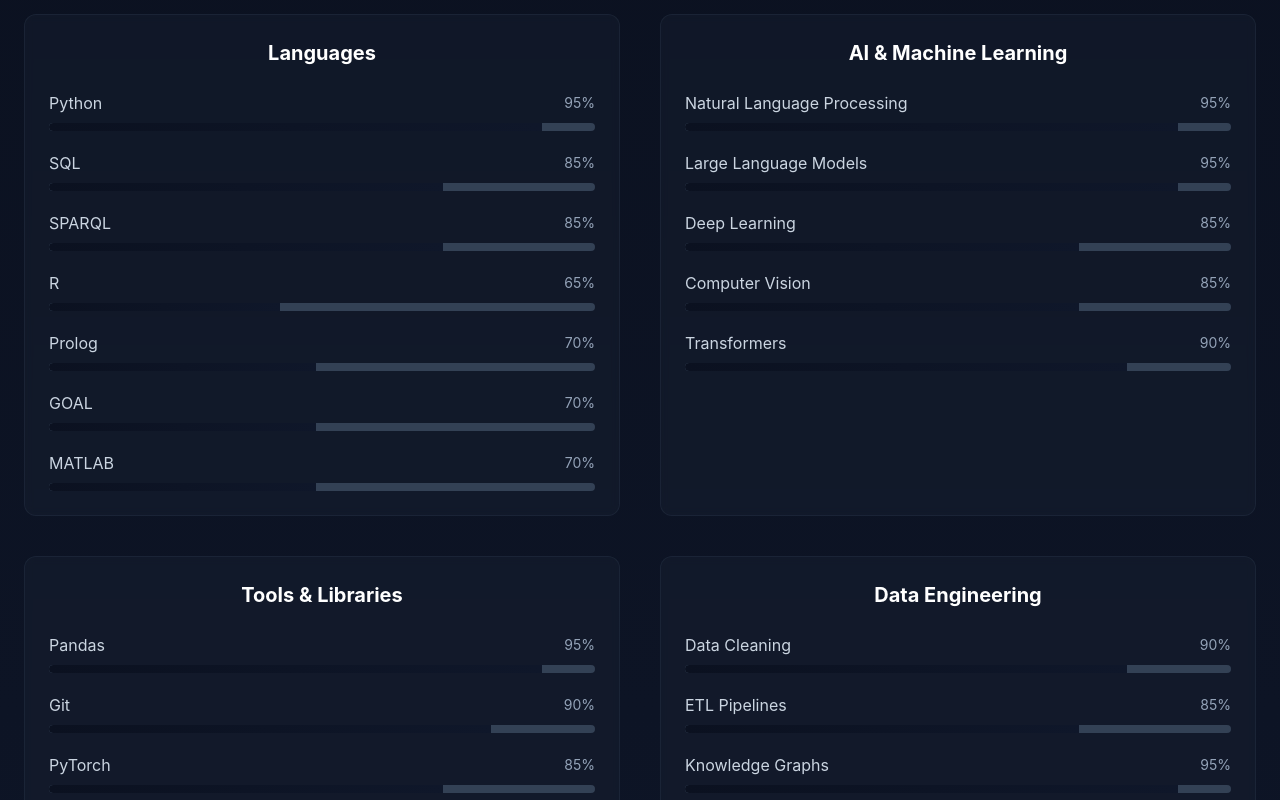
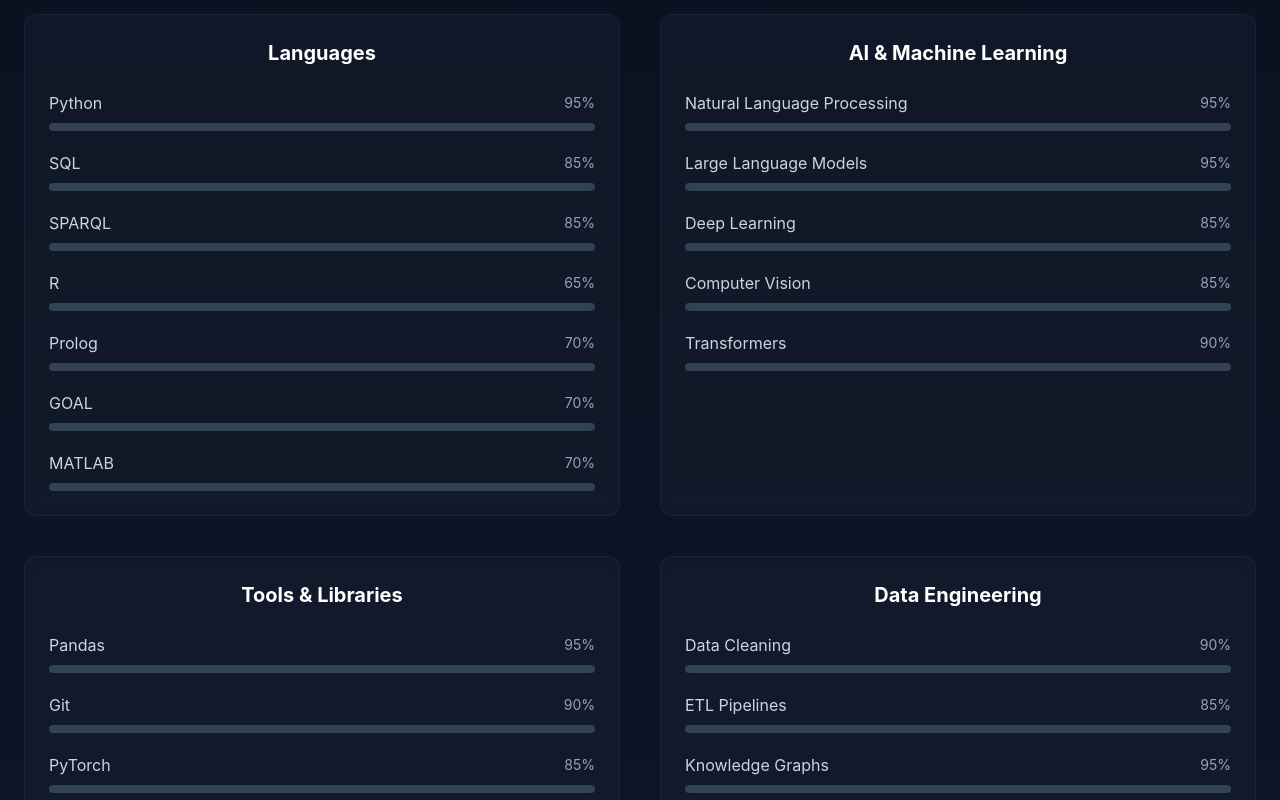
Before and after one commit to HishamAlkaed/HishamAlkaed.github.io, a React (Vite) app: page / in a window 1280 px wide. Shown: the part 4820-5620 px from the top of the page. Built offline with nearby package versions, Linux system fonts and the light colour scheme.

Commit message:
fix: update skill bar gradient direction in Skills component

```diff
--- a/src/components/Skills.tsx
+++ b/src/components/Skills.tsx
@@ -118,7 +118,7 @@ const Skills: React.FC = () => {
                         className="skill-bar h-full w-0 rounded-full transition-all duration-1000 ease-out"
                         data-level={skill.level}
                         style={{
-                          background: `linear-gradient(90deg, var(--tw-gradient-from, #06b6d4), var(--tw-gradient-to, #3b82f6) ${skill.level}%, transparent ${skill.level}%)`,
+                          background: `linear-gradient(120deg, #C0C0C0 ${skill.level}%`,
                           width: '0%'
                         }}
                       ></div>
```
